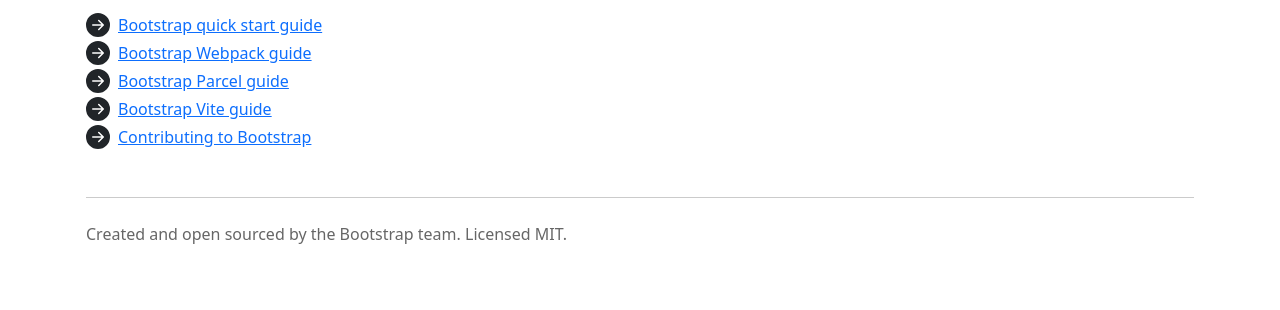
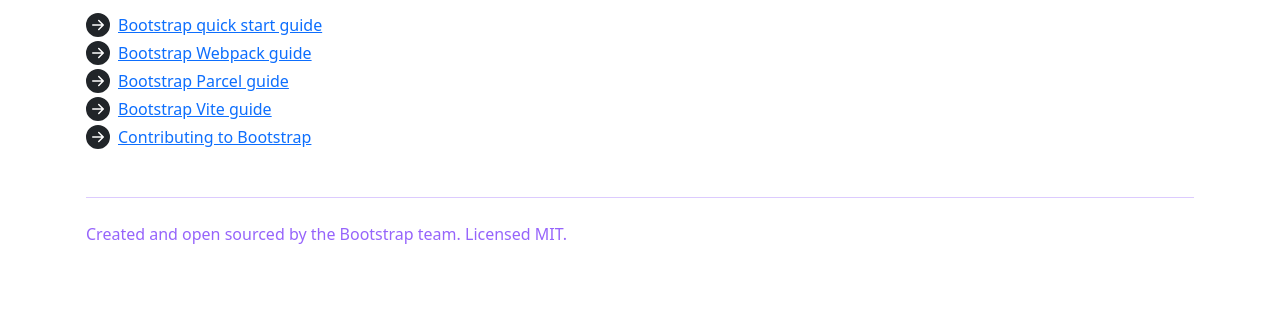
Before and after one commit to miskachevds/my-bootstrap, a website built with webpack: page src/index.html in a window 1280 px wide. Shown: the part 581-891 px from the top of the page. Built offline with nearby package versions, Linux system fonts and the light colour scheme.

Commit message:
'second'

```diff
--- a/src/scss/styles.scss
+++ b/src/scss/styles.scss
@@ -34,7 +34,7 @@
 @import "bootstrap/scss/functions";
 
 // Customize some defaults
-$body-color: #333;
+$body-color: #7330fa;
 $body-bg: #fff;
 $border-radius: .4rem;
 $success: #7952b3;
```
